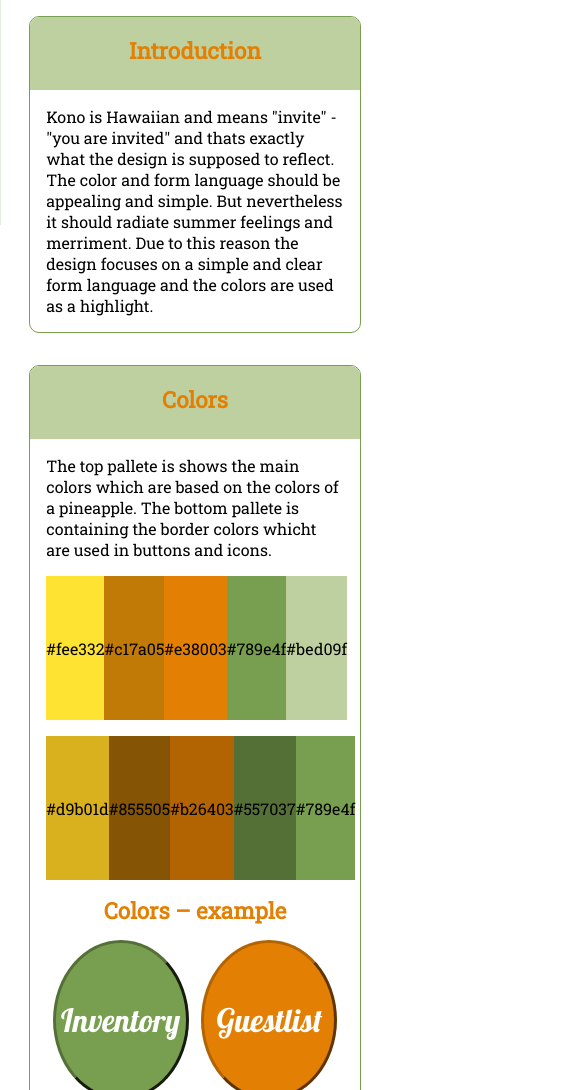
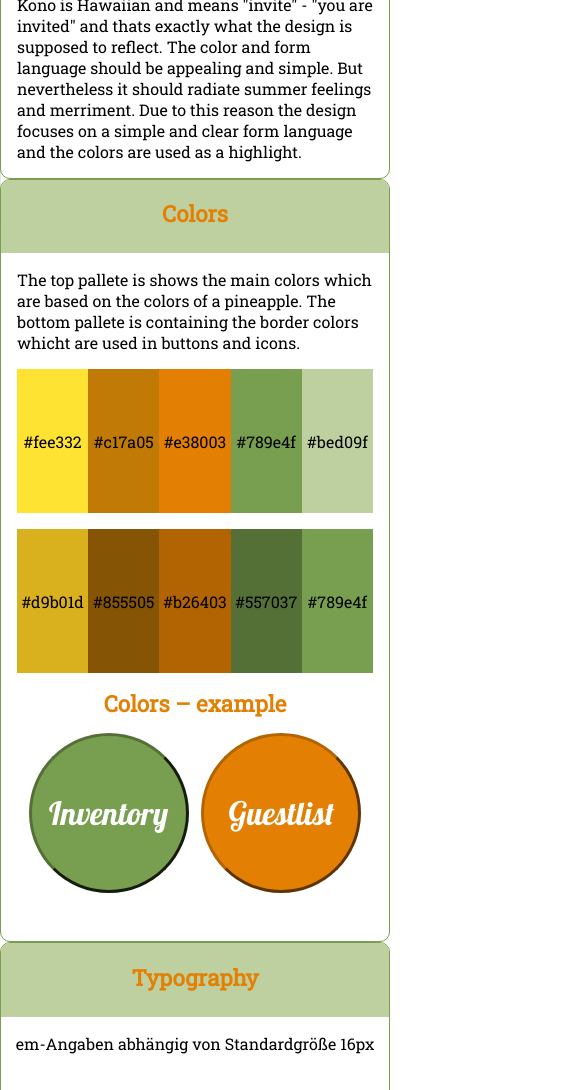
Before and after one commit to lukasseiwald/Styleguide, a website: page src/index.html in a window 390 px wide. Shown: the part 686-1776 px from the top of the page, 585 px wide, since content can reach past the window. Drawn offline with Linux system fonts and the light colour scheme.

Commit message:
small fix text

```diff
--- a/src/index.html
+++ b/src/index.html
@@ -171,11 +171,11 @@
           <div class="methodology-header">
             <h2>Code Style Rules</h2>
 
-            <h5>Kono uses <a href="http://codeguide.co/#css">Codeguide.co</a> as a base for Style Rules</h5>
+            <h5>Kono uses <a href="http://codeguide.co/#css">Codeguide.co</a> as an inspiration for Style Rules</h5>
           </div>
           <h3>Line Length</h3>
           <p>
-            maximum line length: 90 characters
+            maximum line length: 150 characters
           </p>
           <p>
             Every Declaration on a new line
--- a/src/style.css
+++ b/src/style.css
@@ -4,20 +4,9 @@
   box-sizing: border-box;
   font-family: 'Roboto Slab', serif;
 }
-.wrapper{
+#wrapper{
   width: 60vw;
   margin: 5em auto;
-}
-
-@media screen and (max-width: 1200px) {
-  .wrapper{
-    width: 80vw;
-  }
-}
-@media screen and (max-width: 700px) {
-  .wrapper{
-    width: 85vw;
-  }
 }
 
 /* BRAND GUIDE */
@@ -29,11 +18,6 @@
 .colors, .introduction, .typography, .logo-section{
   border: 1px solid #789e4f;
   border-radius: 10px;
-  margin-bottom: 2em;
-}
-
-.introduction{
-  margin-top: 2em;
 }
 .colors-header, .introduction-header, .typography-header, .logo-header{
   width: 100%;
```
